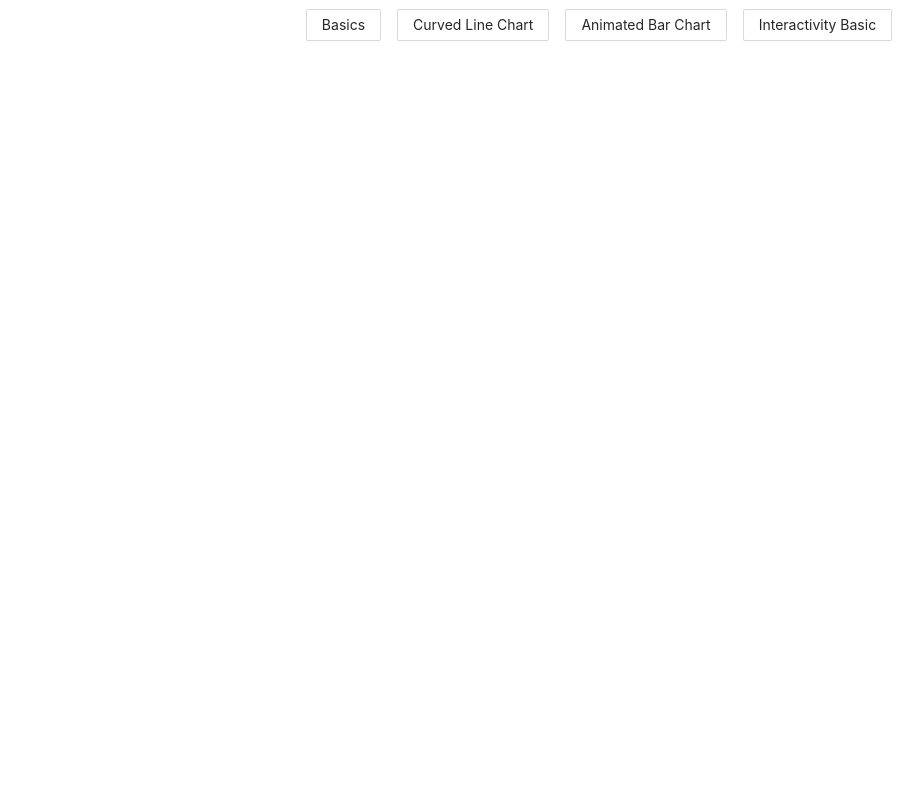
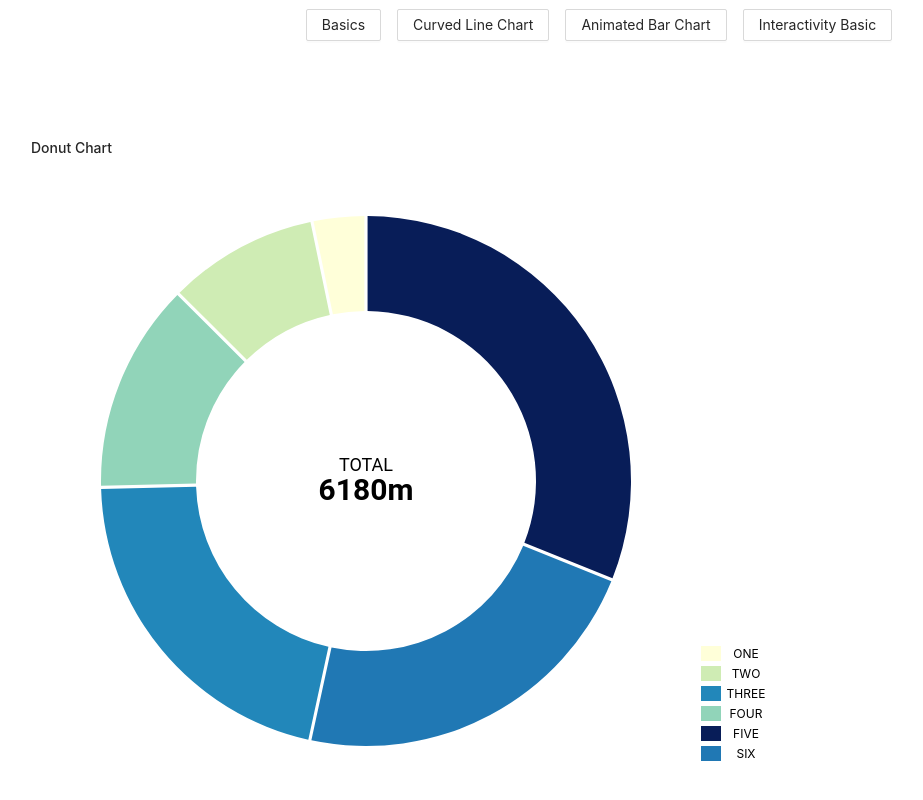
Before and after one commit to juajang/react-d3, a React (Create React App) app: page /donut-chart in a window 1280 px wide. Shown: the part 390-1190 px from the top of the page, without its empty margins (49-972 px from the left). Before the commit the page ends 832 px from the top, so only its background shows below. Built offline with nearby package versions, Linux system fonts and the light colour scheme.

Commit message:
add interactive donut chart

```diff
--- a/src/App.jsx
+++ b/src/App.jsx
@@ -17,6 +17,7 @@ import ReactWithD3Basic from './pages/ReactWithD3Basic';
 import BarChart from './pages/BarChart';
 import AnimatedBarChart from './pages/tutorials/AnimatedBarChart';
 import InteractivityBasic from './pages/tutorials/InteractivityBasic';
+import DonutChart from './pages/DonutChart';
 
 function App() {
   return (
@@ -30,6 +31,7 @@ function App() {
               <LineChart height={400} values={lineData}/>
             </Route>
             <Route path="/bar-chart" component={BarChart}/>
+            <Route path="/donut-chart" component={DonutChart}/>
             <Route path="/curved-line-chart" component={CurvedLineChart}/>
             <Route path="/react-with-d3" component={ReactWithD3Basic}/>
             <Route path="/tutorials/basics" component={Basics}/>
--- a/src/components/common/Header.jsx
+++ b/src/components/common/Header.jsx
@@ -32,6 +32,7 @@ const Header = () => {
         <LinkButton name="Basic" url="/basic"/>
         <LinkButton name="Line Chart" url="/line-chart"/>
         <LinkButton name="Bar Chart" url="/bar-chart"/>
+        <LinkButton name="Donut Chart" url="/donut-chart"/>
       </ButtonContainer>
       <h2> How to use React with D3 </h2>
       <ButtonContainer>
--- /dev/null
+++ b/src/pages/DonutChart.jsx
@@ -0,0 +1,150 @@
+import React, { useEffect, useRef } from "react";
+import styled from 'styled-components';
+import * as d3 from 'd3';
+
+const Donut = styled.svg`
+  font-family: 'Roboto', sans-serif;
+  .textTop {
+    font-size: 18px;
+  }
+  .textBottom {
+    font-size: 30px;
+    font-weight: bolder;
+  }
+`;
+const Legend = styled.svg`
+  font-size: 12px;
+`;
+
+const DonutChart = () => {
+  const svgRef = useRef(null);
+  const margin = {
+    top: 20, right: 20, bottom: 50, left: 10
+  }
+  const width = 700;
+  const height = 700;
+  const graphWidth = width - margin.left - margin.right;
+  const graphHeight = height - margin.top - margin.bottom;
+
+  const radius = Math.min(graphWidth, graphHeight) / 2 - 50;
+  const innerRadius = 170;
+
+  const data = [
+    {"label":"ONE", "value":194},
+    {"label":"TWO", "value":567},
+    {"label":"THREE", "value":1314},
+    {"label":"FOUR", "value":793},
+    {"label":"FIVE", "value":1929},
+    {"label":"SIX", "value":1383}
+  ];
+
+  const total = data.reduce((sum, current) => sum + current.value, 0);
+
+  const colorScale = d3.scaleLinear()
+    .domain(d3.extent(data, (data) => data.value))
+    .range([0, 1])
+
+  const colored = (t) => d3.interpolateYlGnBu(colorScale(t));
+
+  useEffect(() => {
+    const svg = d3.select(svgRef.current);
+
+    const textTop = svg
+      .append('text')
+      .style('text-anchor', 'middle')
+      .attr('class', 'textTop')
+      .text('TOTAL')
+      .attr('y', -10);
+
+    const textBottom = svg
+      .append('text')
+      .attr('dy', '0.3em')
+      .style('text-anchor', 'middle')
+      .attr('class', 'textBottom')
+      .text(total + 'm')
+      .attr('y', 10);
+
+    const arc = d3.arc()
+      .innerRadius(innerRadius)
+      .outerRadius(radius);
+
+    const arcOver = d3.arc()
+      .innerRadius(innerRadius + 5)
+      .outerRadius(radius + 5);
+
+    // Compute the position of each group on the pie
+    const pie = d3.pie()
+      .value(d => d.value)
+      .padAngle(0.01);
+
+    svg
+      .selectAll(".slice")
+      .data(pie(data))
+      .join("path")
+      .attr('fill', d => colored(d.value))
+      .attr('d', arc)
+      .on("mouseover", function() {
+        d3.select(this)
+          .transition()
+          .duration(200)
+          .attr("d", arcOver)
+        textTop
+          .text(d3.select(this).datum().data.label)
+          .attr("y", -10)
+        textBottom
+          .text(d3.select(this).datum().data.value + 'm')
+          .attr("y", 10)
+      })
+      .on("mouseout", function() {
+        d3.select(this)
+          .transition()
+          .duration(100)
+          .attr('d', arc)
+        textTop
+          .text("TOTAL")
+          .attr('y', -10)
+        textBottom
+          .text(total + 'm');
+      })
+  }, [])
+
+  return (
+    <>
+      <h1>Donut Chart</h1>
+      <Donut
+        width={graphWidth}
+        height={graphHeight}
+        // pan left, pan up & zoom out and show double the content
+        // viewBox={`${-graphWidth/2} ${-graphHeight/2} ${graphWidth} ${graphHeight}`}
+        preserveAspectRatio="xMinYMin"
+      >
+        <g
+          ref={svgRef}
+          transform={`translate(${graphWidth/2}, ${graphHeight/2})`}
+        />
+      </Donut>
+      <Legend>
+      {data.map(({ label, value }, index) =>
+        <g key={index}>
+          <rect
+            y={index * 20}
+            width={20}
+            height={15}
+            fill={colored(value)}
+          />
+          <text
+            x={45}
+            y={12 + index * 20}
+            fill='black'
+            textAnchor='middle'
+          >
+            {label}
+          </text>
+        </g>
+      )}
+      </Legend>
+    </>
+  );
+}
+
+export default DonutChart;
```
